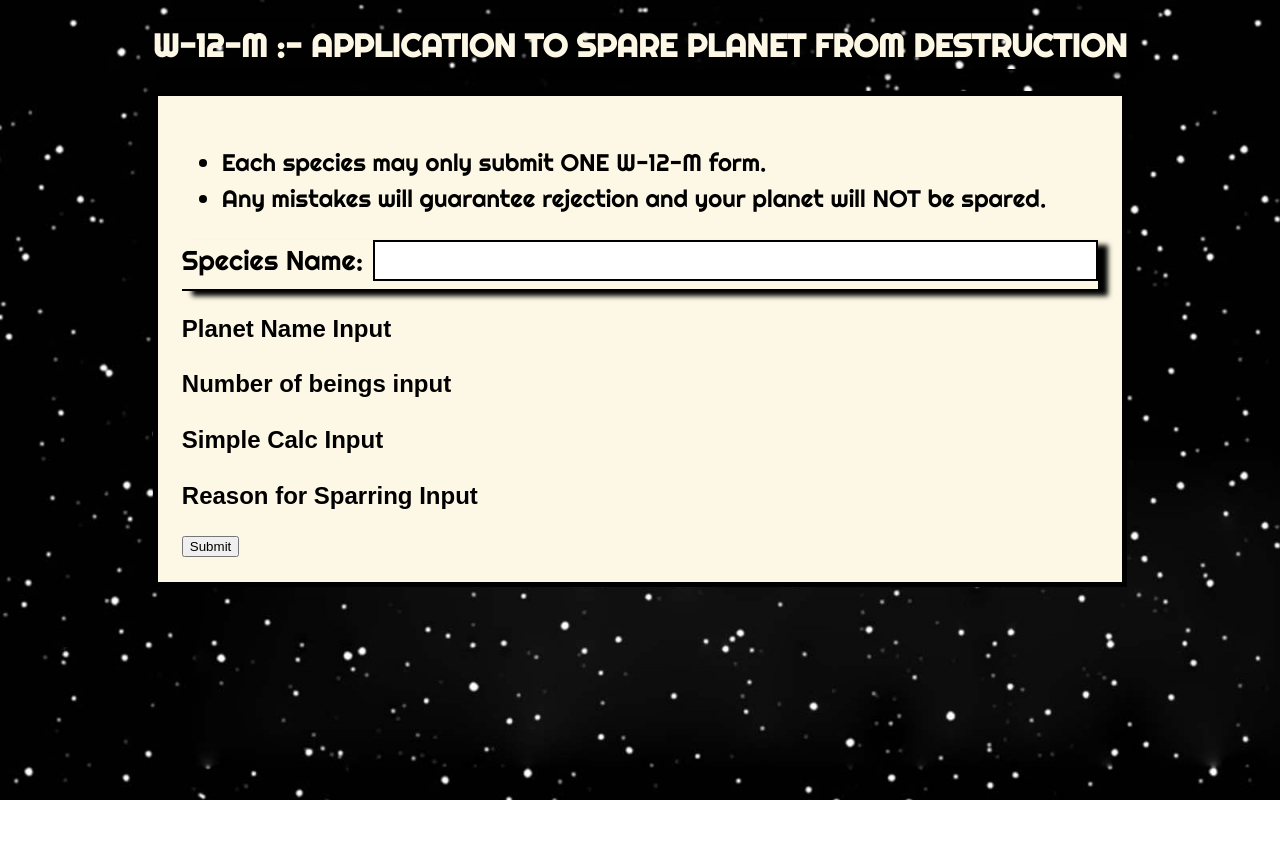
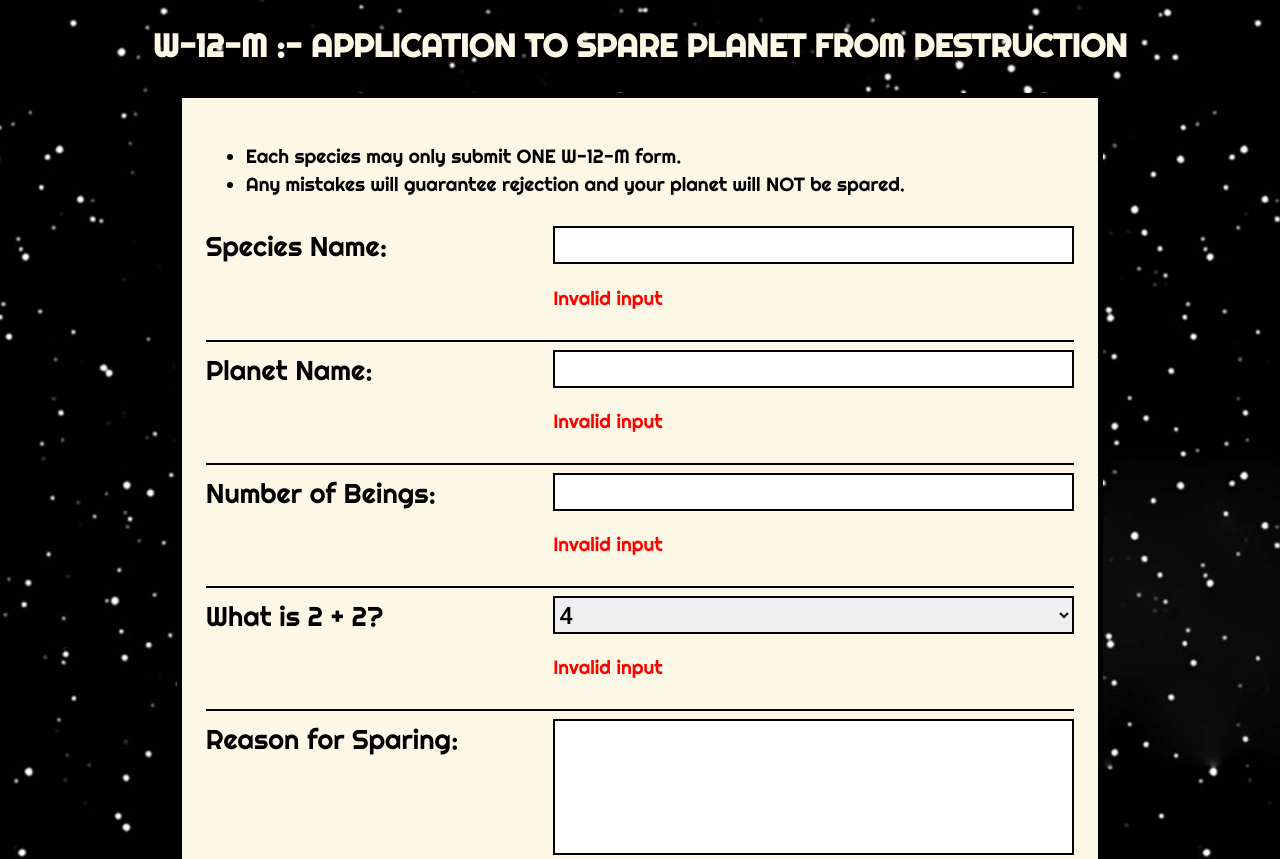
Before and after one commit to woodystock/learner-materials-testing-react-components, a React (Create React App) app: page / in a window 1280 px wide. Shown: the top 859 px of the page. Before the commit the page ends 800 px from the top, so only its background shows below. Built offline with nearby package versions, Linux system fonts and the light colour scheme.

Commit message:
Added form design and state

```diff
--- a/src/App.css
+++ b/src/App.css
@@ -3,6 +3,8 @@
 	--light: #fdf8e5;
 	--default_font: 'Righteous', cursive;
 	--input_font: 'Roboto Mono', monospace;
+	--invalid: #ff0000;
+	--highlight: rgb(19, 105, 94);
 }
 
 body {
@@ -21,6 +23,7 @@ body {
 .form__container {
 	border: 5px solid black;
 	padding: 1.5em;
+	margin: 1.5em;
 	background-color: var(--light);
 
 }
@@ -28,12 +31,16 @@ body {
 .form__heading {
 	font-family: var(--default_font);
 	color: var(--light);
-	box-shadow: 10px 5px 5px black;
+	text-align: center;
 }
 
 .form__text {
 	font-family: var(--default_font);
-	font-size: 1.5rem;
+	font-size: 1.2rem;
+}
+
+.form__text--invalid {
+	color: var(--invalid)
 }
 
 .form__label {
@@ -42,11 +49,21 @@ body {
 	font-size: 1.7rem;
 }
 
-.form__input_container {
+.form__input-container {
+	padding-top: 0.5em;
 	padding-bottom: 0.5em;
 	border-bottom: 2px solid black;
 	display: flex;
-	box-shadow: 10px 5px 5px black;
+	flex-direction: column;
+	flex-wrap: wrap;
+	justify-content: space-between;
+}
+
+.validated_input-container {
+	width: 100%;
+	display: flex;
+	flex-direction: column;
+	min-width: 300px;
 }
 
 .form__input {
@@ -59,10 +76,33 @@ body {
 	font-size: 1.5rem;
 }
 
+.form__button {
+	font-family: var(--default_font);
+	font-size: 1.5rem;
+	padding: 1em;
+	width: 100%;
+	background-color: black;
+	color: white;
+}
+
+.form__button:hover {
+	background-color: var(--highlight);
+}
+
 .form__input--dropdown {
 
 }
 
-.form__input--text_area {
+.input__textarea {
+	resize: none;
+}
 
+@media only screen and (min-width: 800px) {
+    .form__input-container {
+        flex-direction: row;
+    }
+
+	.validated_input-container {
+		width: 60%;
+	}
 }
--- a/src/components/NumberOfBeingsInput.js
+++ b/src/components/NumberOfBeingsInput.js
@@ -1,6 +1,12 @@
 function NumberOfBeingsInput() {
     return (
-        <h2>Number of beings input</h2>
+        <div class="form__input-container">
+            <label for="beings_num" class="form__label">Number of Beings:</label>
+            <div class="validated_input-container">
+                <input id="beings_num" type="text" class="form__input form__input--text"/>
+                <p class="form__text form__text--invalid">Invalid input</p>
+            </div>
+        </div>
     )
 }
 
--- a/src/components/PlanetNameInput.js
+++ b/src/components/PlanetNameInput.js
@@ -1,6 +1,12 @@
 function PlanetNameInput() {
     return (
-        <h2>Planet Name Input</h2>
+        <div class="form__input-container">
+            <label for="planet_name" class="form__label">Planet Name:</label>
+            <div class="validated_input-container">
+                <input id="planet_name" type="text" class="form__input form__input--text"/>
+                <p class="form__text form__text--invalid">Invalid input</p>
+            </div>
+        </div>
     )
 }
 
--- a/src/components/ReasonInput.js
+++ b/src/components/ReasonInput.js
@@ -1,6 +1,12 @@
 function ReasonInput() {
     return (
-        <h2>Reason for Sparring Input</h2>
+        <div class="form__input-container">
+            <label for="species_name" class="form__label">Reason for Sparing:</label>
+            <div class="validated_input-container">
+                <textarea id="species_name" type="" class="form__input form__input--text input__textarea" rows="4"/>
+                <p class="form__text form__text--invalid">Invalid input</p>
+            </div>
+        </div>
     )
 }
 
--- a/src/components/SimpleCalcInput.js
+++ b/src/components/SimpleCalcInput.js
@@ -1,6 +1,15 @@
 function SimpleCalcInput() {
     return (
-        <h2>Simple Calc Input</h2>
+        <div class="form__input-container">
+            <label for="simple_calc_select" class="form__label">What is 2 + 2?</label>
+            <div class="validated_input-container">
+                <select id="simple_calc_select" class="form__input form__input--text input__dropdown">
+                    <option value="4">4</option>
+                    <option value="Not 4">Not 4</option>
+                </select>
+                <p class="form__text form__text--invalid">Invalid input</p>
+            </div>
+        </div>
     )
 }
 
--- a/src/components/SpeciesNameInput.js
+++ b/src/components/SpeciesNameInput.js
@@ -1,8 +1,12 @@
-function SpeciesNameInput() {
+function SpeciesNameInput({speciesName, onChange}) {
+
     return (
-        <div class="form__input_container">
+        <div class="form__input-container">
             <label for="species_name" class="form__label">Species Name:</label>
-            <input id="species_name" type="text" class="form__input form__input--text"/>
+            <div class="validated_input-container">
+                <input id="species_name" type="text" class="form__input form__input--text" value={speciesName} onChange={onChange}/>
+                <p class="form__text form__text--invalid">Invalid input</p>
+            </div>
         </div>
     )
 }
--- a/src/components/W12MForm.js
+++ b/src/components/W12MForm.js
@@ -5,6 +5,14 @@ import ReasonInput from './ReasonInput';
 import SimpleCalcInput from './SimpleCalcInput';
 import SpeciesNameInput from './SpeciesNameInput';
 import W12MHeader from './W12MHeader';
+
+const formIdKeyValueLookup = {
+	species_name: "speciesName",
+	planet_name: "planetName",
+	beings_num: "numberOfBeings",
+	simple_calc: "simpleCalc",
+	reason: "reason"
+}
 
 const W12MForm = () => {
 
@@ -16,11 +24,22 @@ const W12MForm = () => {
 		reason: ""
 	});
 
+	const onValueChange = (event) => {
+		const key = formIdKeyValueLookup[event.target.id];
+		if(Object.keys(formData).includes(key)) {
+			setFormData( prevFormData => {
+				const updatedFormData = {...prevFormData};
+				updatedFormData[key] = event.target.value;
+				return updatedFormData
+			});
+		}
+	}
+
 	return (
 		<section className='w12MForm form__container'>
-			<W12MHeader />
+			<W12MHeader/>
 
-			<SpeciesNameInput />
+			<SpeciesNameInput speciesName={formData.speciesName} onChange={onValueChange}/>
 
 			<PlanetNameInput />
 
@@ -30,7 +49,7 @@ const W12MForm = () => {
 
 			<ReasonInput />
 
-			<button>Submit</button>
+			<button type="submit" class="form__button">Submit</button>
 
 		</section>
 	);
```
